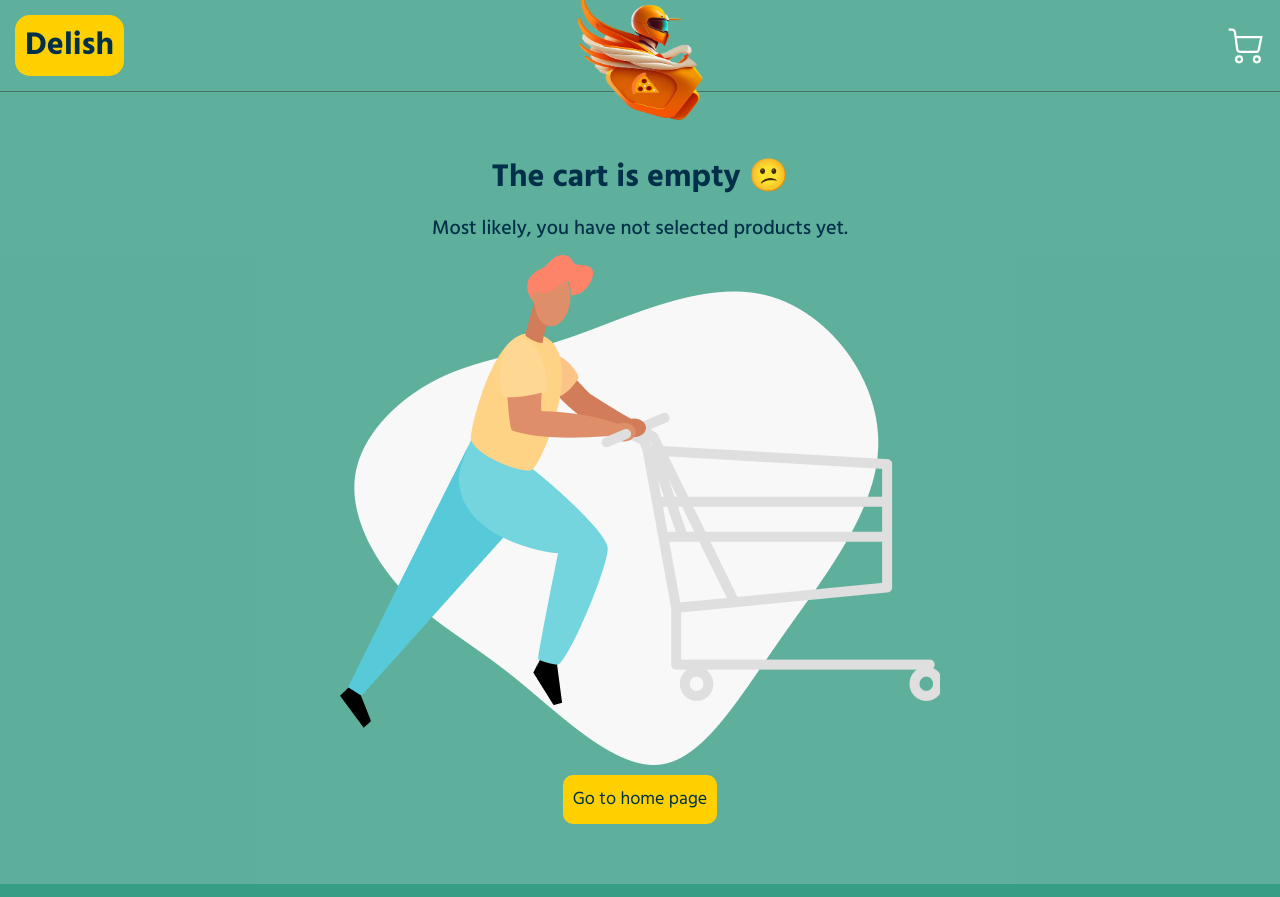
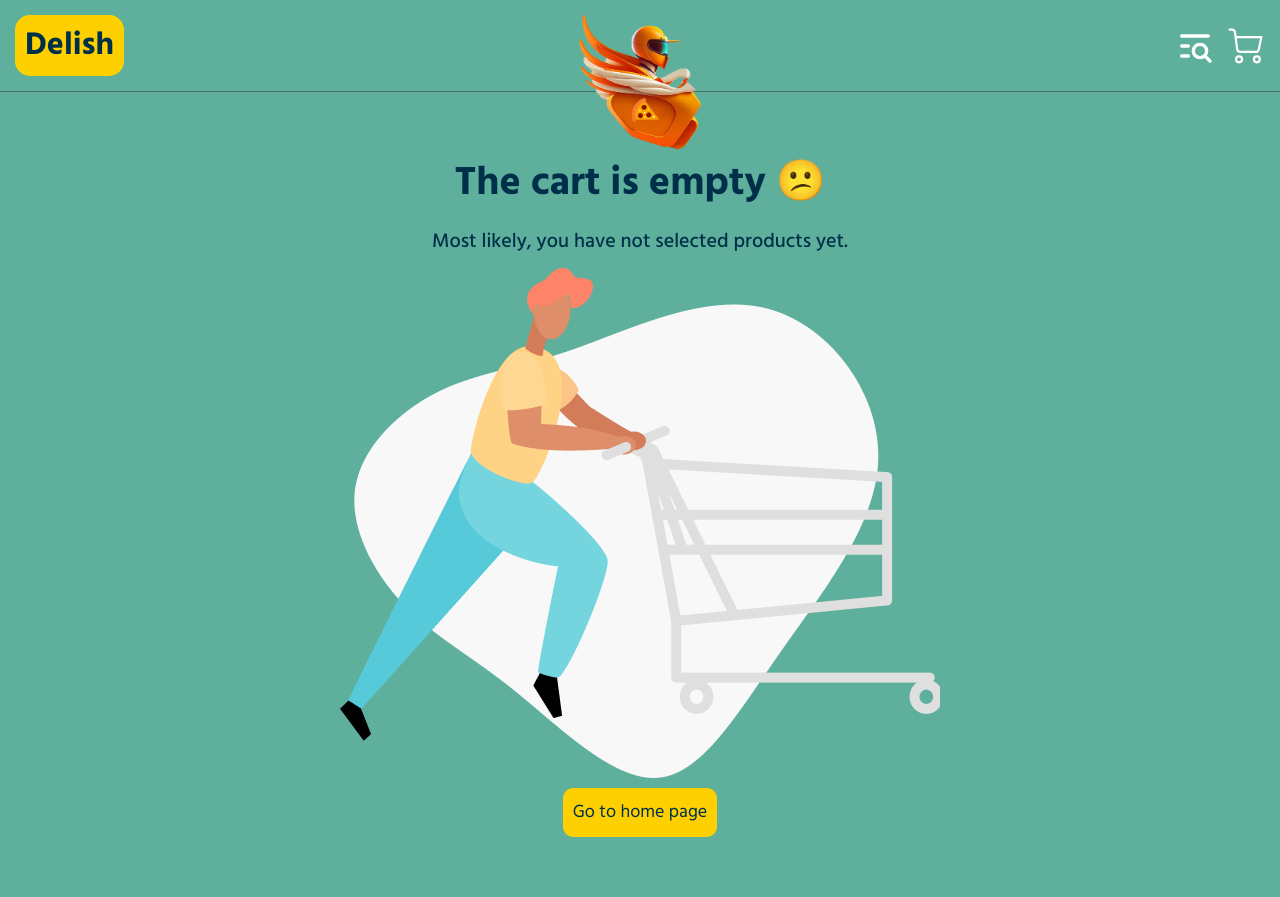
Before and after one commit to ksalpern/delish-delivery-app, a React (Create React App) app: page /cart in a window 1280 px wide. Built offline with nearby package versions, Linux system fonts and the light colour scheme.

Commit message:
add Orders page, add search, update styles

```diff
--- a/src/App.js
+++ b/src/App.js
@@ -4,6 +4,7 @@ import Home from './pages/Home/Home';
 import Shop from './pages/Shop/Shop';
 import Cart from './pages/Cart/Cart';
 import Form from './pages/Form/Form';
+import Orders from './pages/Orders/Orders';
 
 function App() {
   return (
@@ -12,6 +13,7 @@ function App() {
       <Routes>
         <Route path="/" element={<Home />} />
         <Route path="/:shopId" element={<Shop />} />
+        <Route path="/orders" element={<Orders />} />
         <Route path="/cart" element={<Cart />} />
         <Route path="/cart/form" element={<Form />} />
         {/*
--- a/src/components/CartItem/CartItem.jsx
+++ b/src/components/CartItem/CartItem.jsx
@@ -29,10 +29,10 @@ const CartItem = ({ id, count, imageUrl, price, name }) => {
     <div className="cartItem">
       <div className="cartItem__img">
         <img src={imageUrl} alt={name} />
-        <h3>{name}</h3>
       </div>
       <div className="cartItem__info">
         <div className="cartItem__quantity">
+          <h3>{name}</h3>
           <button
             onClick={handleMinus}
             disabled={count === 1}
--- a/src/components/CartItem/CartItem.scss
+++ b/src/components/CartItem/CartItem.scss
@@ -13,10 +13,15 @@
   &:hover {
     background-color: rgba(0, 0, 0, 0.09);
     border: 1px solid $border-color;
-    box-shadow: -5px -5px 10px rgba(255, 255, 255, 0.3),
-    5px 5px 10px rgba(0, 0, 0, 0.3),
-      inset -5px -5px 10px rgba(255, 255, 255, 0.3),
-      inset 5px 5px 10px rgba(0, 0, 0, 0.3);
+    box-shadow: -5px -5px 10px rgba(255, 255, 255, 0.3), 5px 5px 10px rgba(0, 0, 0, 0.3),
+      inset -5px -5px 10px rgba(255, 255, 255, 0.3), inset 5px 5px 10px rgba(0, 0, 0, 0.3);
+  }
+  h3 {
+    // position: absolute;
+    // bottom: 36%;
+    // left: 40%;
+    color: $text-color;
+    // z-index: 3;
   }
 
   &__img {
@@ -32,21 +37,13 @@
     justify-content: center;
     align-items: center;
 
-    h3 {
-      position: absolute;
-      bottom: 36%;
-      left: 40%;
-      color: $text-color;
-      z-index: 3;
-    }
-
     img {
       display: block;
       width: 100%;
       height: 100%;
     }
 
-    &::after{
+    &::after {
       content: '';
       position: absolute;
       top: 0;
@@ -59,18 +56,18 @@
     }
   }
 
-  &__info{
-width: 50%;
+  &__info {
+    width: 50%;
+    height: 100%;
   }
-  &__quantity{
+  &__quantity {
     display: flex;
     gap: 10px;
     align-items: center;
     justify-content: center;
-
   }
 
-  &__delete{
+  &__delete {
     position: absolute;
     top: 8px;
     right: 8px;
--- a/src/components/Header/Header.jsx
+++ b/src/components/Header/Header.jsx
@@ -1,16 +1,16 @@
-import React, { useEffect, useRef } from 'react'
-import { Link, useLocation } from 'react-router-dom'
-import { useSelector } from 'react-redux'
-import { selectCart } from '../../redux/cart/slice'
+import React, { useEffect, useRef } from 'react';
+import { Link, useLocation } from 'react-router-dom';
+import { useSelector } from 'react-redux';
+import { selectCart } from '../../redux/cart/slice';
 
-import './Header.scss'
+import './Header.scss';
 
 const Header = () => {
-  const { items } = useSelector(selectCart)
-  const { pathname } = useLocation()
+  const { items } = useSelector(selectCart);
+  const { pathname } = useLocation();
   const isMounted = useRef(false);
 
-  const totalQuantity = items.reduce((sum, item) => sum + item.count, 0)
+  const totalQuantity = items.reduce((sum, item) => sum + item.count, 0);
 
   useEffect(() => {
     if (isMounted.current) {
@@ -21,27 +21,29 @@ const Header = () => {
   }, [items]);
 
   return (
-    <div className='header'>
-      <div className='header__link'>
-        <Link to='/'>
+    <div className="header">
+      <div className="header__link">
+        <Link to="/">
           <h2>Delish</h2>
         </Link>
       </div>
-      <div className='header__logo'>
-        <div className='logo__container'>
-          <img src='/assets/logo.png' alt='' />
-        </div>
+      <div className="header__logo">
+        <img src="/assets/logo.png" alt="" />
       </div>
-      <div className='header__icons'>
+      <div className="header__icons">
+        <Link to="orders" className="header__search">
+          <img src="assets/list.svg" alt="" />
+        </Link>
+
         {pathname !== '/' && (
-          <Link to='/cart' className='header__cart'>
-            <img src='assets/cart.svg' alt='go to cart' />
+          <Link to="/cart" className="header__cart">
+            <img src="assets/cart.svg" alt="go to cart" />
             {totalQuantity > 0 && <span>{totalQuantity}</span>}
           </Link>
         )}
       </div>
     </div>
-  )
-}
+  );
+};
 
-export default Header
+export default Header;
--- a/src/components/Header/Header.scss
+++ b/src/components/Header/Header.scss
@@ -27,28 +27,31 @@
 
   &__logo {
     position: relative;
+    // display: flex;
+    // justify-content: center;
 
-    .logo__container {
+    // .logo__container {
+    //   position: absolute;
+    //   width: 250px;
+    //   height: 250px;
+    //   // background-color: $light-purple;
+    //   border-radius: 50% 50% 50% 50% / 0% 0% 100% 100%;
+    //   left: 50%;
+    //   transform: translate(-50%, -50%);
+    //   padding: 10px;
+    //   // box-shadow: 0px 0px 10px 5px $background-color;
+    //   // filter: drop-shadow(0px 0px 0px 10px red);
+
+    img {
       position: absolute;
-      width: 250px;
-      height: 250px;
-      // background-color: $light-purple;
-      border-radius: 50% 50% 50% 50% / 0% 0% 100% 100%;
+      top: 0;
       left: 50%;
-      transform: translate(-50%, -50%);
-      padding: 10px;
-      // box-shadow: 0px 0px 10px 5px $background-color;
-      // filter: drop-shadow(0px 0px 0px 10px red);
-
-      img {
-        position: absolute;
-        bottom: 8%;
-        left: 50%;
-        width: 50%;
-        height: 50%;
-        transform: translateX(-50%);
-      }
+      width:  calc(80px + (150 - 80) * ((100vw - 320px) / (1920 - 320)));
+      max-width: 150px;
+      // height: 50%;
+      transform: translateX(-50%);
     }
+    // }
   }
 
   &__icons {
@@ -58,11 +61,21 @@
     gap: 10px;
   }
 
+  &__search {
+    width: 40px;
+    height: 40px;
+    cursor: pointer;
+    img {
+      width: 100%;
+      height: 100%;
+    }
+  }
+
   &__cart {
     position: relative;
     width: 40px;
     height: 40px;
-    img{
+    img {
       width: 100%;
       height: 100%;
     }
--- a/src/pages/Cart/Cart.jsx
+++ b/src/pages/Cart/Cart.jsx
@@ -23,6 +23,7 @@ const Cart = () => {
 
   return (
     <div className='cart'>
+      <h1>Cart</h1>
       <div className='cart__items'>
         {items.map(item => (
           <CartItem key={item.id} {...item} />
--- /dev/null
+++ b/src/pages/Orders/Orders.jsx
@@ -0,0 +1,63 @@
+import React, { useRef, useState } from 'react'
+
+import './Orders.scss'
+import axios from 'axios'
+
+const Orders = () => {
+  const [searchText, setSearchText] = useState('')
+  const [searchResults, setSearchResults] = useState([])
+
+  const inputRef = useRef()
+
+  // clears&focuses on input on cross click
+  const onClickClear = () => {
+    setSearchText('')
+    inputRef.current.focus()
+  }
+
+  const handleSearch = async () => {
+    try {
+      const response = await axios.get(
+        `https://6471f2e36a9370d5a41adc0b.mockapi.io/users?search=${searchText}`
+      )
+      setSearchResults(response.data)
+    } catch (error) {
+      console.error(error)
+    }
+  }
+
+  return (
+    <div className='orders'>
+      <h1>Put your email / address / phone number to see your orders</h1>
+      <input
+        type='text'
+        ref={inputRef}
+        value={searchText}
+        onChange={e => setSearchText(e.target.value)}
+        placeholder='Search by email, address, or phone number'
+      />
+      {searchText && <span onClick={onClickClear}>x</span>}
+      <button onClick={handleSearch}>Search</button>
+
+      <div>
+        {searchResults.map(user => (
+          <div key={user.id}>
+            <h2>{user.name}</h2>
+            <p>Email: {user.email}</p>
+            <p>Address: {user.address}</p>
+            {/* Display order details here */}
+            <ul>
+              {user.order.map(order => (
+                <li key={order.id}>
+                  {order.name} - ₴{order.price}
+                </li>
+              ))}
+            </ul>
+          </div>
+        ))}
+      </div>
+    </div>
+  )
+}
+
+export default Orders
--- /dev/null
+++ b/src/pages/Orders/Orders.scss
@@ -0,0 +1,3 @@
+.orders{
+  padding: 80px 20px;
+}
--- a/src/styles/index.scss
+++ b/src/styles/index.scss
@@ -56,6 +56,10 @@ code {
   min-height: 100vh;
 }
 
+h1{
+  font-size: 40px;
+}
+
 h2 {
   font-size: 32px;
 }
```
Also changed, not shown: public/assets/list.svg (added).
